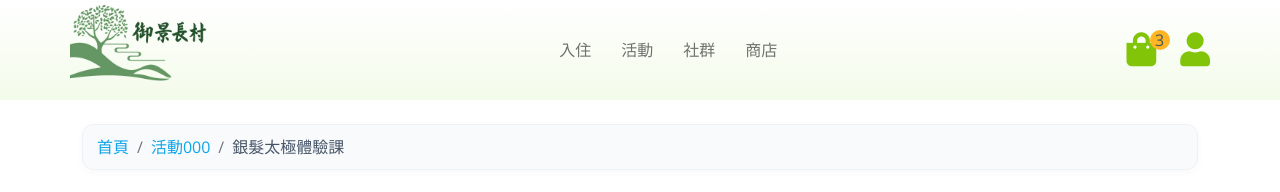
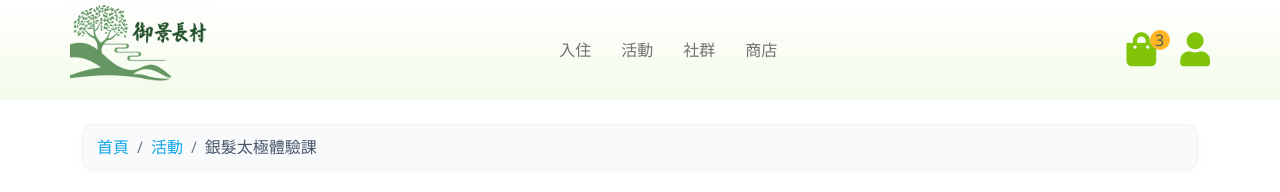
Before and after one commit to z0972935669/FinalProjectFront, an Angular app: page /show/event/3 in a window 1280 px wide. Shown: the top 192 px of the page. Built offline with nearby package versions, Linux system fonts and the light colour scheme; grey boxes are pictures that could not be loaded.

Commit message:
畫面調整

```diff
--- a/src/app/app.config.ts
+++ b/src/app/app.config.ts
@@ -1,9 +1,16 @@
 import { ApplicationConfig } from '@angular/core';
-import { provideRouter } from '@angular/router';
+import { provideRouter, withInMemoryScrolling } from '@angular/router';
 import { routes } from './app.routes';
 
 export const appConfig: ApplicationConfig = {
   providers: [
-    provideRouter(routes)
-  ]
+    provideRouter(
+      routes,
+      withInMemoryScrolling({
+        scrollPositionRestoration: 'top', // ⭐ 換頁回到最上方
+        anchorScrolling: 'enabled',
+      })
+    ),
+    // 其餘 providers ...
+  ],
 };
--- a/src/app/pages/event/event-detail/event-detail.component.html
+++ b/src/app/pages/event/event-detail/event-detail.component.html
@@ -3,7 +3,7 @@
   <nav aria-label="breadcrumb" class="breadcrumb-wrap">
     <ol class="breadcrumb mb-0">
       <li class="breadcrumb-item"><a routerLink="/show/">首頁</a></li>
-      <li class="breadcrumb-item"><a routerLink="/show/event">活動000</a></li>
+      <li class="breadcrumb-item"><a routerLink="/show/event">活動</a></li>
       <li class="breadcrumb-item active" aria-current="page">銀髮太極體驗課</li>
     </ol>
   </nav>
```
